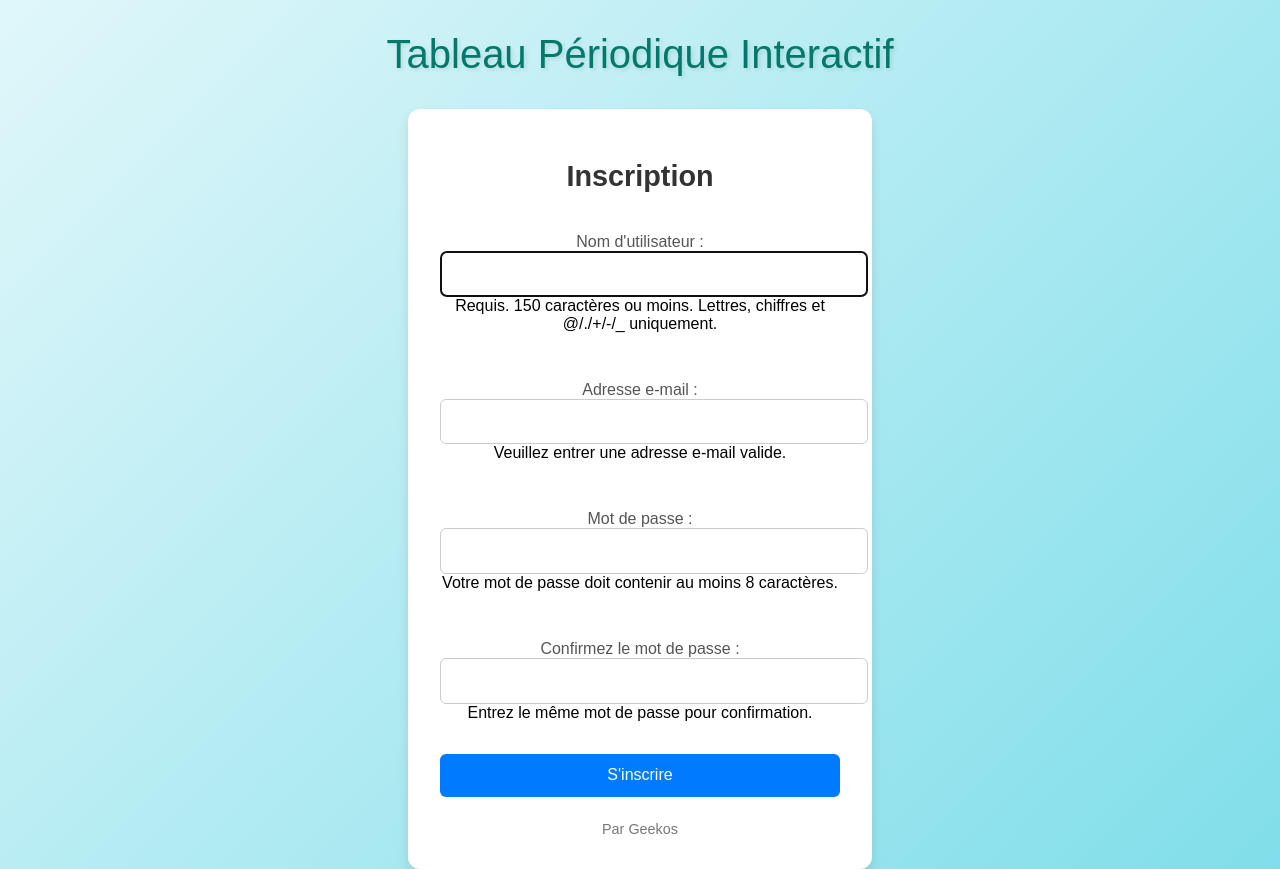
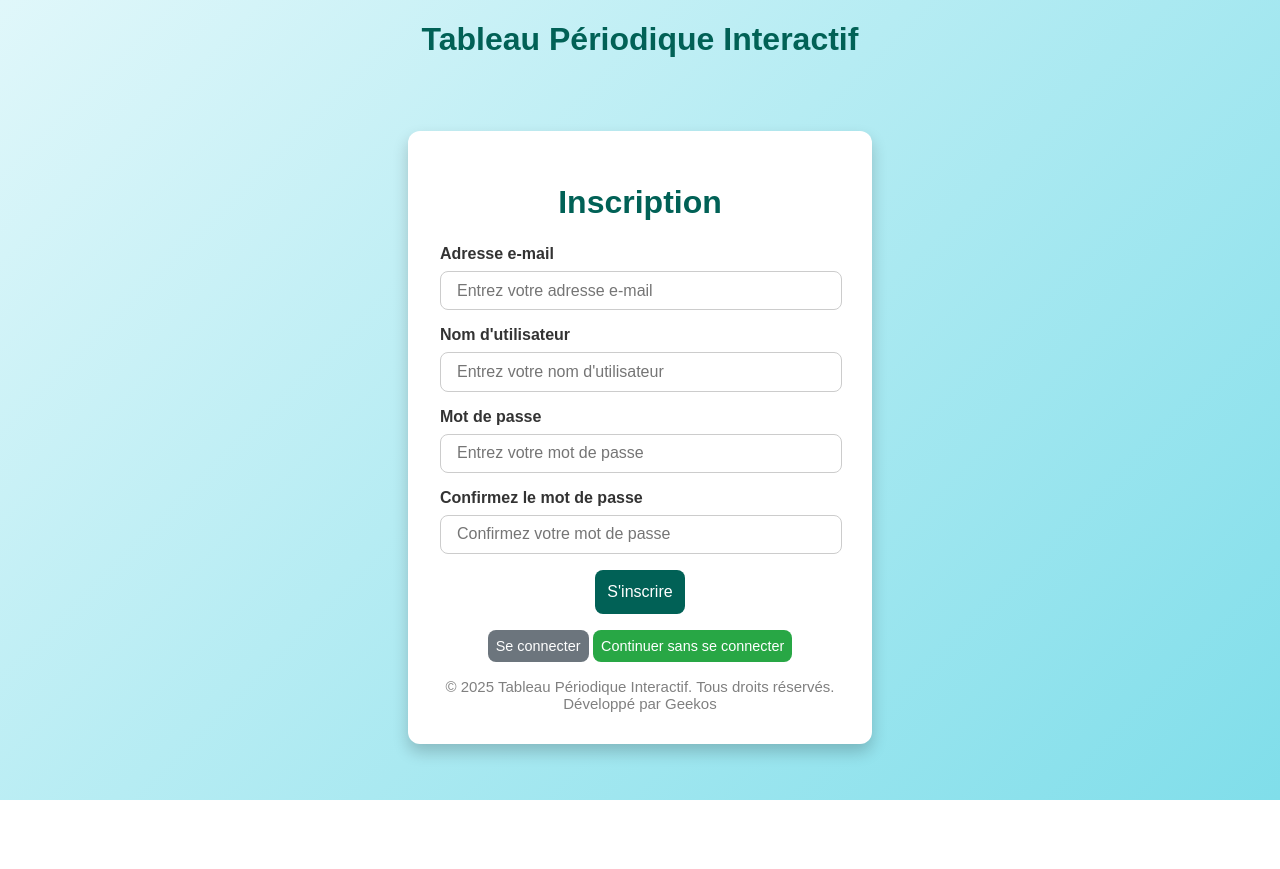
Before and after one commit to RaphaelForget21/Tab_periodiqueREAL, a Django app: page /register/ in a window 1280 px wide. After the commit the page ends 800 px from the top, so only its background shows below. Run offline with Django 5.2, Linux system fonts and the light colour scheme.

Commit message:
affichage trop slay

```diff
--- a/Tableau_Periodique/templates/register.html
+++ b/Tableau_Periodique/templates/register.html
@@ -5,19 +5,8 @@
     <meta name="viewport" content="width=device-width, initial-scale=1.0">
     <title>Inscription - Tableau Périodique Interactif</title>
     <style>
-        .errorlist {
-        color: red;
-        font-size: 0.9rem;
-        margin: 0;
-        padding: 0;
-        list-style: none;
-    }
-
-    .errorlist li {
-        margin-bottom: 0.5rem;
-    }
         body {
-            font-family: 'Montserrat', Arial, sans-serif;
+            font-family: 'Montserrat', sans-serif;
             background: linear-gradient(135deg, #e0f7fa, #80deea);
             margin: 0;
             padding: 0;
@@ -25,96 +14,146 @@
             flex-direction: column;
             justify-content: center;
             align-items: center;
-            min-height: 100vh;
+            height: 100vh;
+            color: #ffffff;
         }
 
-        .site-title {
-            margin-top: 2rem;
-            margin-bottom: 2rem;
-            font-size: 2.5rem;
-            color: #00796b;
-            text-align: center;
-            text-shadow: 2px 2px 4px rgba(0, 0, 0, 0.1);
+        .title {
+            color: #016156;
+            margin-bottom: auto; /* Permet au titre de rester en haut */
         }
 
         .container {
             background: #ffffff;
             padding: 2rem;
             border-radius: 12px;
-            box-shadow: 0 6px 12px rgba(0, 0, 0, 0.1);
+            box-shadow: 0 8px 16px rgba(0, 0, 0, 0.2);
             width: 100%;
             max-width: 400px;
             text-align: center;
+            color: #333333;
+            margin-top: 1rem; /* Réduction de la marge supérieure */
+            margin-bottom: auto; /* Centre la zone d'inscription */
         }
 
         h1 {
-            font-size: 1.8rem;
-            color: #333333;
+            font-size: 2rem;
             margin-bottom: 1.5rem;
+            color: #016156;
         }
 
         form {
             display: flex;
             flex-direction: column;
-            gap: 1rem;
+            align-items: center; /* Align items to the center */
         }
 
-        label {
+        form div {
+            display: flex;
+            flex-direction: column;
+            width: 100%; /* Ensure full width for alignment */
+            margin-bottom: 1rem; /* Add spacing between fields */
+        }
+
+        p {
+            margin: 0 0 0.5rem 0; /* Adjust spacing for category names */
             font-size: 1rem;
-            color: #555555;
-            text-align: left;
+            font-weight: bold;
+            color: #333333; /* Match text color */
+            text-align: left; /* Align text to the left */
         }
 
         input {
-            padding: 0.8rem;
+            padding: 0.6rem 1rem; /* Ajout d'un padding horizontal pour équilibrer l'espacement */
             border: 1px solid #cccccc;
-            border-radius: 6px;
+            border-radius: 8px;
             font-size: 1rem;
-            width: 100%;
+            width: calc(100% - 2rem); /* Réduction de la largeur totale pour équilibrer les marges */
+            margin-right: 0; /* Suppression de la marge à droite */
         }
 
-        .button {
-            display: inline-block;
+        button {
             padding: 0.8rem;
-            width: 100%;
-            background-color: #007bff;
+            background-color: #016156;
             color: #ffffff;
             border: none;
-            border-radius: 6px;
+            border-radius: 8px;
             font-size: 1rem;
-            text-align: center;
-            text-decoration: none;
             cursor: pointer;
-            transition: background-color 0.3s ease, transform 0.2s ease;
+            transition: background-color 0.3s ease;
+            align-self: center; /* Center the button */
         }
 
-        .button:hover {
-            background-color: #0056b3;
-            transform: scale(1.05);
+        button:hover {
+            background-color: #016156;
+        }
+
+        .link-button, .third-button {
+            display: inline-block;
+            padding: 0.5rem; /* Réduction du padding */
+            margin-top: 1rem;
+            border-radius: 8px;
+            font-size: 0.9rem; /* Réduction de la taille de la police */
+            text-decoration: none;
+            transition: background-color 0.3s ease;
+        }
+
+        .link-button {
+            background-color: #6c757d;
+            color: #ffffff;
+        }
+
+        .link-button:hover {
+            background-color: #5a6268;
+        }
+
+        .third-button {
+            background-color: #28a745;
+            color: #ffffff;
+        }
+
+        .third-button:hover {
+            background-color: #218838;
         }
 
         .footer {
-            margin-top: 1.5rem;
-            font-size: 0.9rem;
-            color: #777777;
-        }
-
-        .footer p {
-            margin: 0;
+            margin-top: 1rem;
+            font-size: 15px; /* Réduction de la taille de la police */
+            color:#808080; /* Changement de la couleur en gris */
+            text-align: center; /* Centrer le texte */
         }
     </style>
 </head>
 <body>
-    <div class="site-title">Tableau Périodique Interactif</div>
+    <h1 class="title">Tableau Périodique Interactif</h1> <!-- Déplacement et ajout de la classe -->
     <div class="container">
         <h1>Inscription</h1>
         <form method="post">
             {% csrf_token %}
-            {{ form.as_p }}
-            <button type="submit" class="button">S'inscrire</button>
+            {{ form.non_field_errors }}
+            <div>
+                <p>Adresse e-mail</p> <!-- Ajout du nom de la catégorie -->
+                <input type="email" name="email" maxlength="254" required id="id_email" placeholder="Entrez votre adresse e-mail">
+            </div>
+            <div>
+                <p>Nom d'utilisateur</p> <!-- Ajout du nom de la catégorie -->
+                <input type="text" name="username" maxlength="150" required id="id_username" placeholder="Entrez votre nom d'utilisateur">
+            </div>
+            <div>
+                <p>Mot de passe</p> <!-- Ajout du nom de la catégorie -->
+                <input type="password" name="password1" required id="id_password1" placeholder="Entrez votre mot de passe">
+            </div>
+            <div>
+                <p>Confirmez le mot de passe</p> <!-- Ajout du nom de la catégorie -->
+                <input type="password" name="password2" required id="id_password2" placeholder="Confirmez votre mot de passe">
+            </div>
+            <button type="submit">S'inscrire</button>
         </form>
+        <a href="{% url 'login' %}" class="link-button">Se connecter</a>
+        <a href="{% url 'periodic_table' %}" class="third-button">Continuer sans se connecter</a>
         <div class="footer">
-            <p>Par Geekos</p>
+            <footer>&copy; 2025 Tableau Périodique Interactif. Tous droits réservés.</footer>
+            <footer>Développé par Geekos</footer>
         </div>
     </div>
 </body>
```
Also changed, not shown: Tableau_Periodique/templates/login.html (+76 -53 lines), db.sqlite3.
